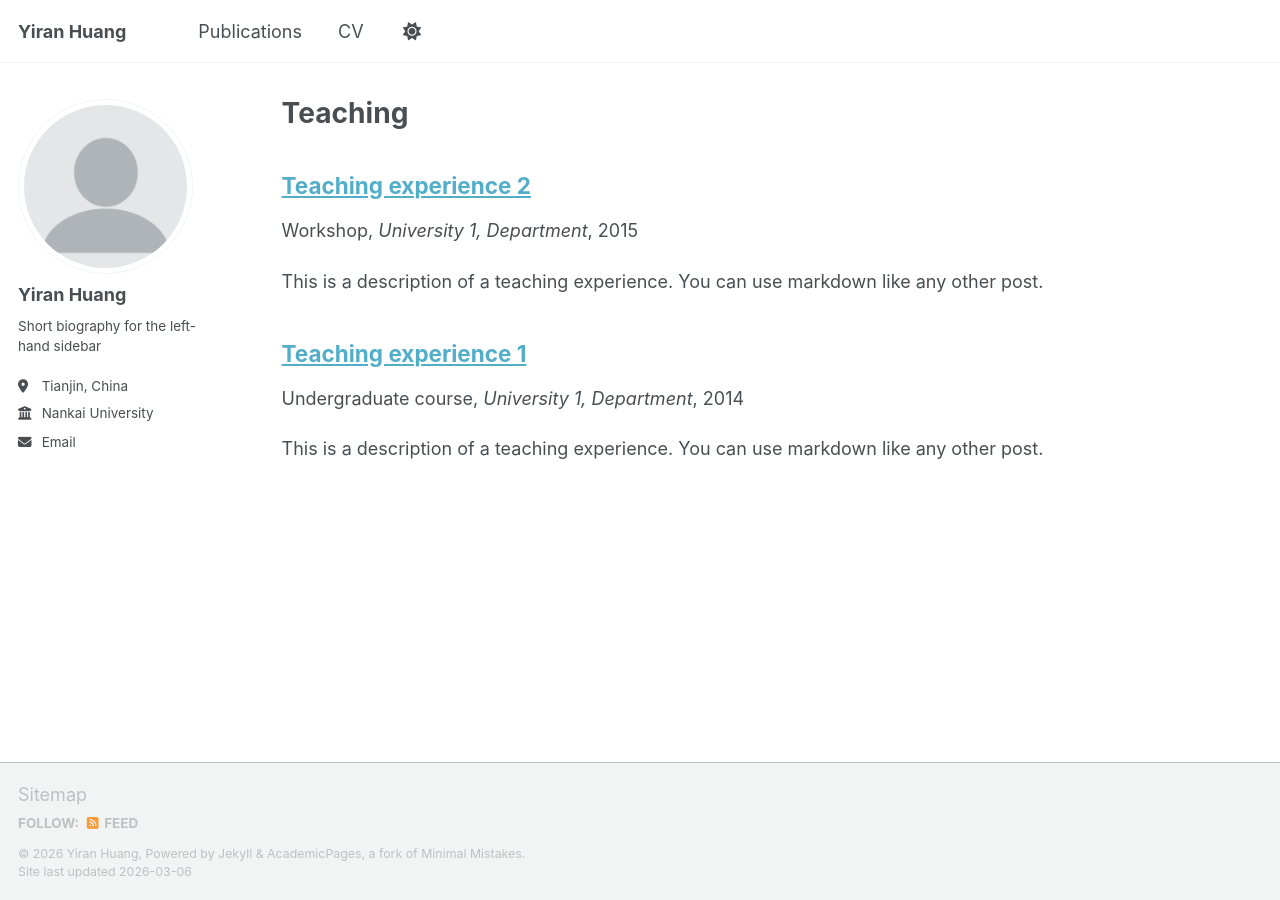
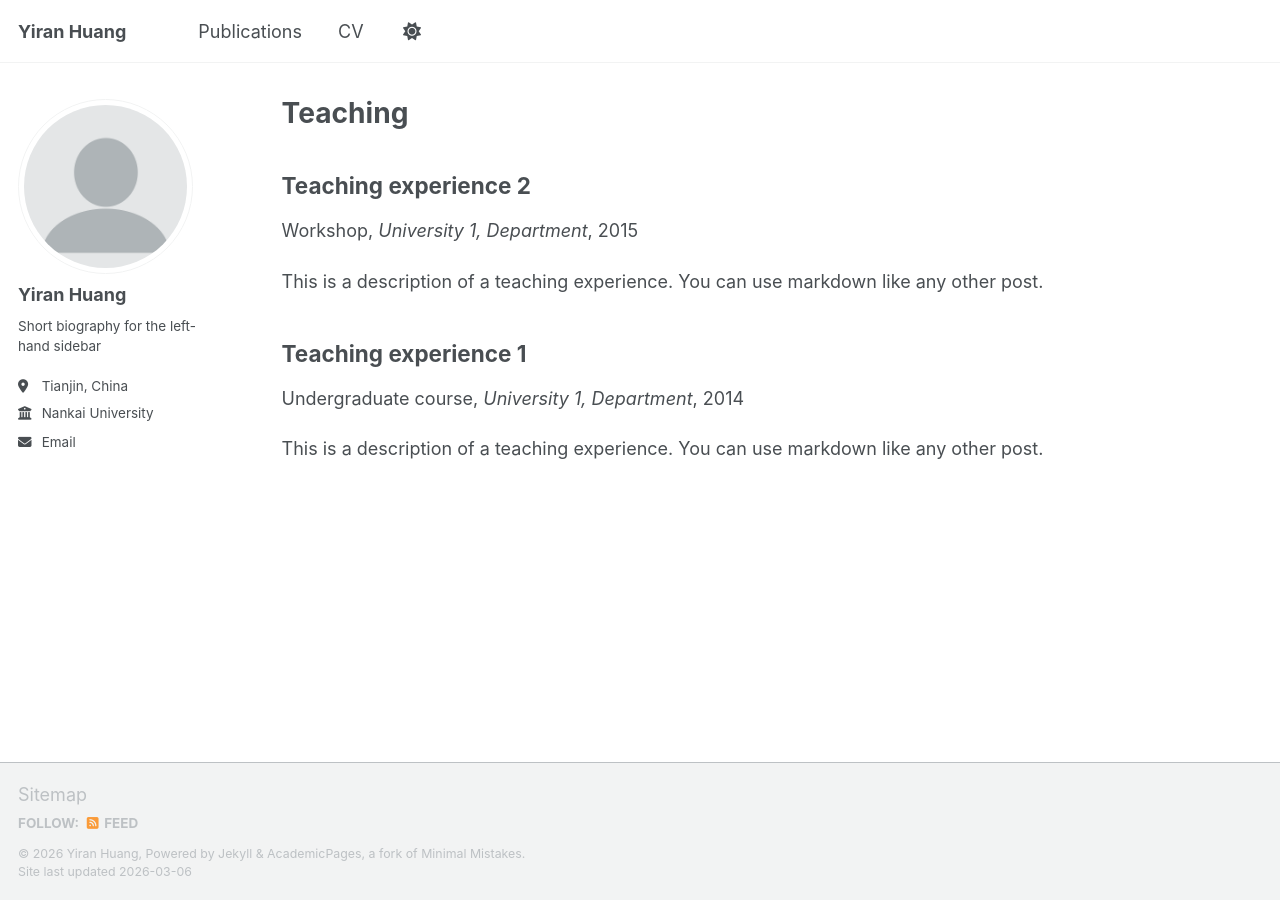
Before and after one commit to Yiran-Huang/Yiran-Huang.github.io, a Jekyll site: the page built from _pages/teaching.html, in a window 1280 px wide. Built offline with Jekyll 4.4.1, drawn with Linux system fonts in a browser that asks for light colours; a script bundle is joined from its source files by our own code; library files that are not in the unit come from our copies.

Commit message:
Update archive-single.html

```diff
--- a/_includes/archive-single.html
+++ b/_includes/archive-single.html
@@ -26,13 +26,13 @@
       </div>
     {% endif %}
 
-    <h2 class="archive__item-title" itemprop="headline">
-      {% if post.link %}
-        <a href="{{ post.link }}">{{ title }}</a> <a href="{{ base_path }}{{ post.url }}" rel="permalink"><i class="fa fa-link" aria-hidden="true" title="permalink"></i><span class="sr-only">Permalink</span></a>
-      {% else %}
-        <a href="{{ base_path }}{{ post.url }}" rel="permalink">{{ title }}</a>
-      {% endif %}
-    </h2>
+  <h2 class="archive__item-title" itemprop="headline">
+    {% if post.paperurl %}
+      <a href="{{ post.paperurl }}">{{ title }}</a>
+    {% else %}
+      {{ title }}
+    {% endif %}
+  </h2>
 
     {% if post.read_time %}
       <p class="page__meta"><i class="fa fa-clock" aria-hidden="true"></i> {% include read-time.html %}</p>
```
